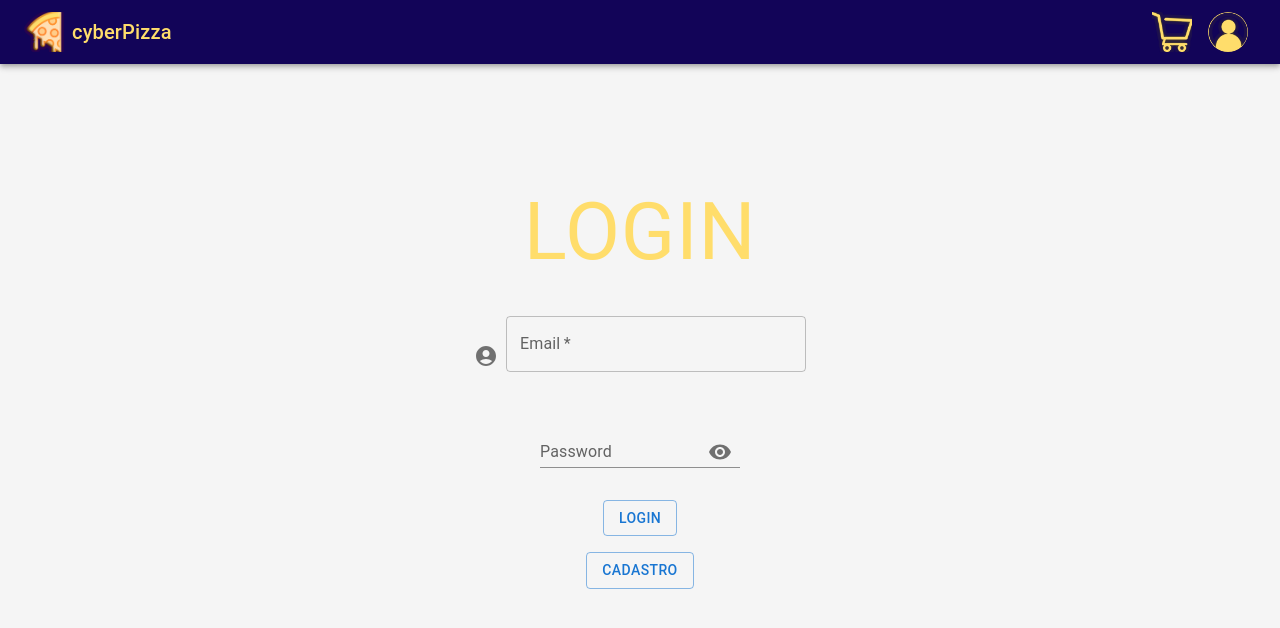
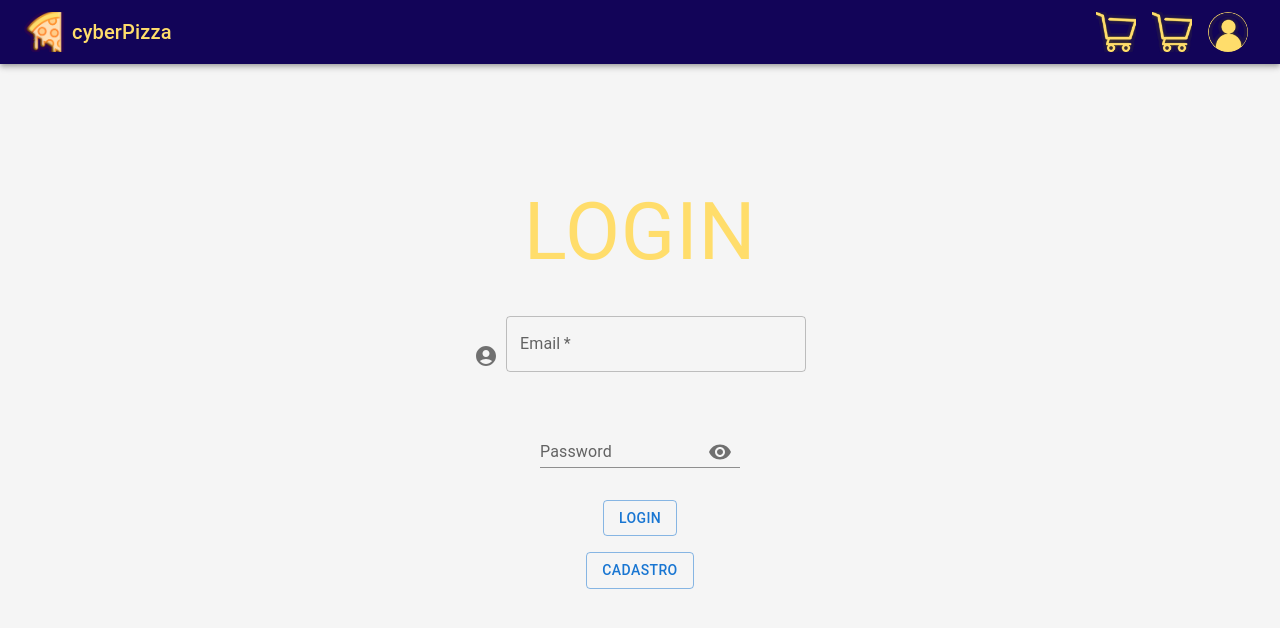
Before and after one commit to vmleroy/TP1-EngSoftware-Front, a React (Create React App) app: page /login in a window 1280 px wide. Shown: the top 628 px of the page. Built offline with nearby package versions, Linux system fonts and the light colour scheme.

Commit message:
icone logout

```diff
--- a/src/components/nav-bar/NavBar.tsx
+++ b/src/components/nav-bar/NavBar.tsx
@@ -41,6 +41,14 @@ const NavBar = () => {
             <IconButton
               color="primary"
               onClick={() => {
+                navigate("/login");
+              }}
+            >
+              <Avatar src={"/images/carrinho_3.png"} variant="square" />
+            </IconButton>
+            <IconButton
+              color="primary"
+              onClick={() => {
                 navigate("/carrinho");
               }}
             >
```
